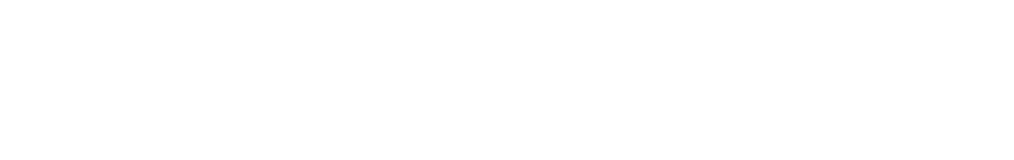
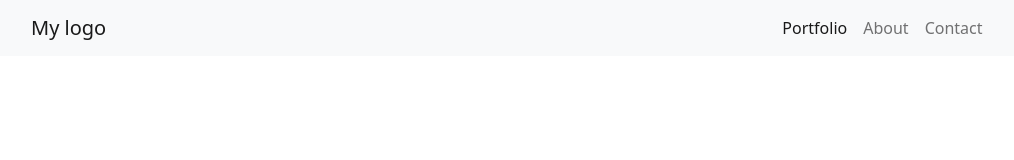
Before and after one commit to L2oukmane/Portfolio-with-Bootstrap, a website: page index.html in a window 1280 px wide. Shown: the whole page, without its empty margins (181-1195 px from the left). Drawn offline with nearby package versions, Linux system fonts and the light colour scheme.

Commit message:
Set-nav-bar

```diff
--- a/index.html
+++ b/index.html
@@ -8,7 +8,27 @@
     <title>Loukmane's Bootstrap portfolio</title>
 </head>
 <body>
-
+    <nav class="navbar navbar-expand-lg navbar-light bg-light">
+        <div class="container-fluid">
+          <a class="navbar-brand" href="#" style="margin-left: 200px;">My logo</a>
+          <button class="navbar-toggler" type="button" data-bs-toggle="collapse" data-bs-target="#navbarNav" aria-controls="navbarNav" aria-expanded="false" aria-label="Toggle navigation">
+            <span class="navbar-toggler-icon"></span>
+          </button>
+          <div class="collapse navbar-collapse d-flex justify-content-end " id="navbarNav">
+            <ul class="navbar-nav" style="margin-right: 10%; justify-content:space-around;">
+              <li class="nav-item">
+                <a class="nav-link active" aria-current="page" href="#">Portfolio</a>
+              </li>
+              <li class="nav-item">
+                <a class="nav-link" href="#">About</a>
+              </li>
+              <li class="nav-item">
+                <a class="nav-link" href="#">Contact</a>
+              </li>
+            </ul>
+          </div>
+        </div>
+      </nav>
 
     <script src="https://cdn.jsdelivr.net/npm/bootstrap@5.1.3/dist/js/bootstrap.bundle.min.js" integrity="sha384-ka7Sk0Gln4gmtz2MlQnikT1wXgYsOg+OMhuP+IlRH9sENBO0LRn5q+8nbTov4+1p" crossorigin="anonymous"></script>
 </body>
```
